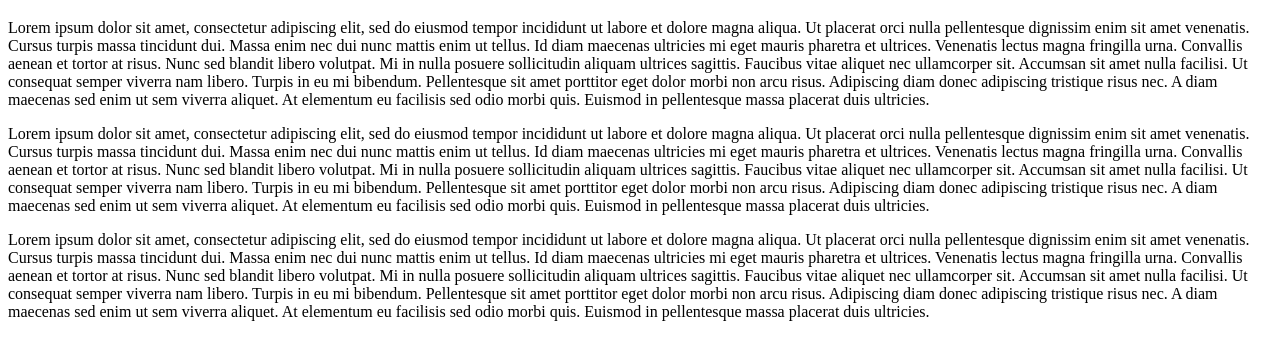
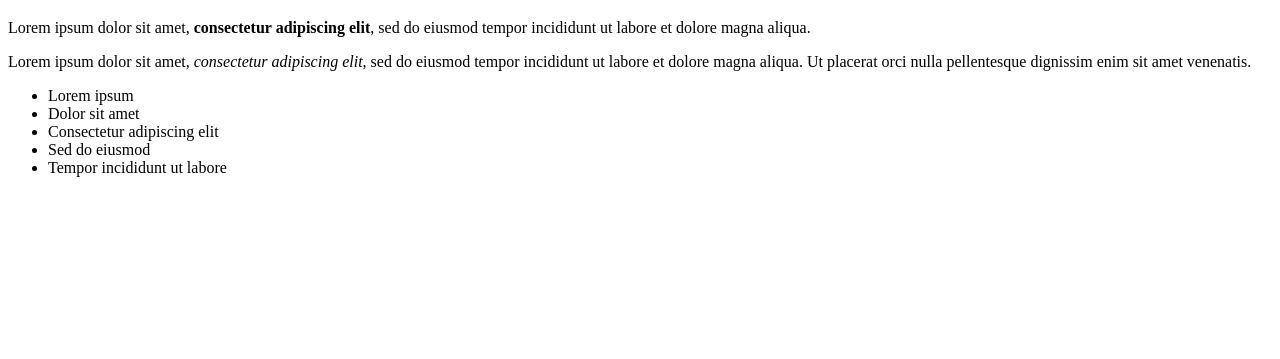
Before and after one commit to ryanshz/htmlcssbasics, a plain HTML site: page boilerplate-test.html in a window 1280 px wide. Shown: the part 61-420 px from the top of the page. Drawn offline with Linux system fonts and the light colour scheme.

Commit message:
Updated boilerplate to truncate paragraphs, as well as create a list element

```diff
--- a/boilerplate-test.html
+++ b/boilerplate-test.html
@@ -7,8 +7,17 @@
 </head>
 <body>
     <h1>Test Blog Page</h1>
-    <p>Lorem ipsum dolor sit amet, consectetur adipiscing elit, sed do eiusmod tempor incididunt ut labore et dolore magna aliqua. Ut placerat orci nulla pellentesque dignissim enim sit amet venenatis. Cursus turpis massa tincidunt dui. Massa enim nec dui nunc mattis enim ut tellus. Id diam maecenas ultricies mi eget mauris pharetra et ultrices. Venenatis lectus magna fringilla urna. Convallis aenean et tortor at risus. Nunc sed blandit libero volutpat. Mi in nulla posuere sollicitudin aliquam ultrices sagittis. Faucibus vitae aliquet nec ullamcorper sit. Accumsan sit amet nulla facilisi. Ut consequat semper viverra nam libero. Turpis in eu mi bibendum. Pellentesque sit amet porttitor eget dolor morbi non arcu risus. Adipiscing diam donec adipiscing tristique risus nec. A diam maecenas sed enim ut sem viverra aliquet. At elementum eu facilisis sed odio morbi quis. Euismod in pellentesque massa placerat duis ultricies.</p>
-    <p>Lorem ipsum dolor sit amet, consectetur adipiscing elit, sed do eiusmod tempor incididunt ut labore et dolore magna aliqua. Ut placerat orci nulla pellentesque dignissim enim sit amet venenatis. Cursus turpis massa tincidunt dui. Massa enim nec dui nunc mattis enim ut tellus. Id diam maecenas ultricies mi eget mauris pharetra et ultrices. Venenatis lectus magna fringilla urna. Convallis aenean et tortor at risus. Nunc sed blandit libero volutpat. Mi in nulla posuere sollicitudin aliquam ultrices sagittis. Faucibus vitae aliquet nec ullamcorper sit. Accumsan sit amet nulla facilisi. Ut consequat semper viverra nam libero. Turpis in eu mi bibendum. Pellentesque sit amet porttitor eget dolor morbi non arcu risus. Adipiscing diam donec adipiscing tristique risus nec. A diam maecenas sed enim ut sem viverra aliquet. At elementum eu facilisis sed odio morbi quis. Euismod in pellentesque massa placerat duis ultricies.</p>
-    <p>Lorem ipsum dolor sit amet, consectetur adipiscing elit, sed do eiusmod tempor incididunt ut labore et dolore magna aliqua. Ut placerat orci nulla pellentesque dignissim enim sit amet venenatis. Cursus turpis massa tincidunt dui. Massa enim nec dui nunc mattis enim ut tellus. Id diam maecenas ultricies mi eget mauris pharetra et ultrices. Venenatis lectus magna fringilla urna. Convallis aenean et tortor at risus. Nunc sed blandit libero volutpat. Mi in nulla posuere sollicitudin aliquam ultrices sagittis. Faucibus vitae aliquet nec ullamcorper sit. Accumsan sit amet nulla facilisi. Ut consequat semper viverra nam libero. Turpis in eu mi bibendum. Pellentesque sit amet porttitor eget dolor morbi non arcu risus. Adipiscing diam donec adipiscing tristique risus nec. A diam maecenas sed enim ut sem viverra aliquet. At elementum eu facilisis sed odio morbi quis. Euismod in pellentesque massa placerat duis ultricies.</p>
+    <p>Lorem ipsum dolor sit amet, <b>consectetur adipiscing elit</b>, sed do eiusmod tempor incididunt ut labore et dolore magna aliqua.</p>
+
+    <p>Lorem ipsum dolor sit amet, <em>consectetur adipiscing elit</em>, sed do eiusmod tempor incididunt ut labore et dolore magna aliqua.
+        Ut placerat orci nulla pellentesque dignissim enim sit amet venenatis.</p>
+
+    <ul>
+        <li>Lorem ipsum</li>
+        <li>Dolor sit amet</li>
+        <li>Consectetur adipiscing elit</li>
+        <li>Sed do eiusmod</li>
+        <li>Tempor incididunt ut labore</li>
+    </ul>
 </body>
 </html>
```
